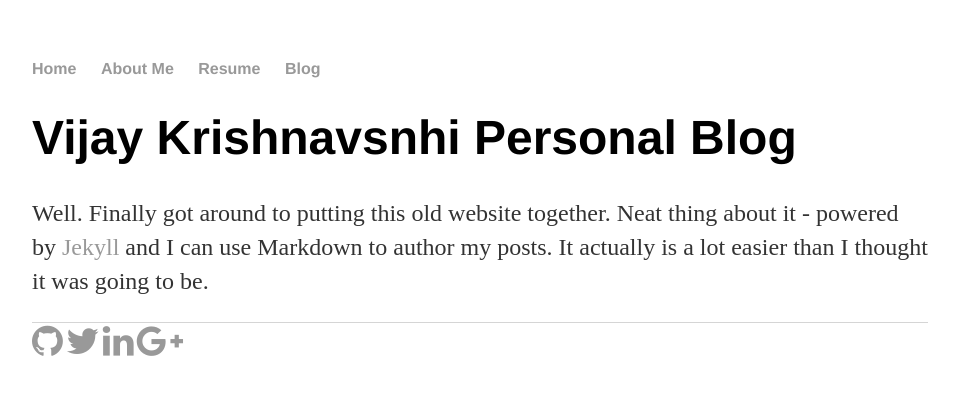
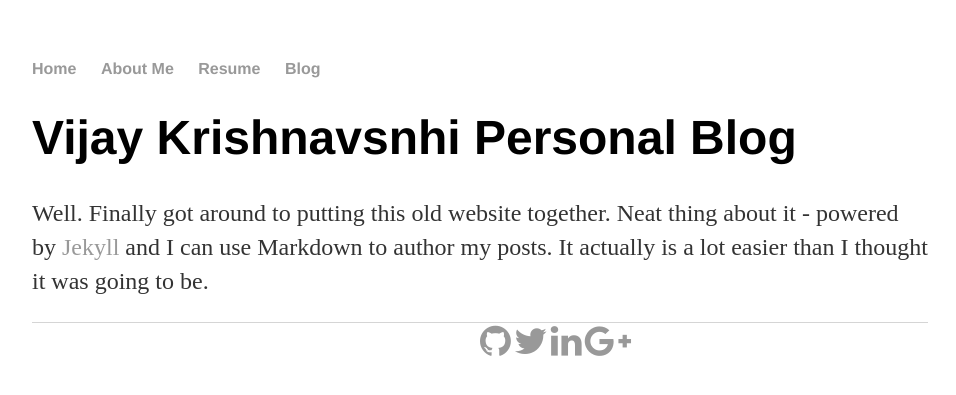
Before and after one commit to vijaykrishnavanshi/vijaykrishnavanshi.github.io, a Jekyll site: the page built from _posts/2014-04-30-vijay-krishnavanshi-site-launched.md, in a window 1280 px wide. Shown: the top 395 px of the page, without its empty margins (160-1116 px from the left). Built offline with Jekyll 4.4.1, drawn with Linux system fonts in a browser that asks for light colours.

Commit message:
Update Footer

```diff
--- a/_layouts/default.html
+++ b/_layouts/default.html
@@ -22,6 +22,7 @@
 			</div><!-- /.container -->
 			<footer>
 				<span>
+					<div style="position: relative; left: 50%;">
 						<a href="https://github.com/vijaykrishnavanshi">
 							<i class="fa fa-github" style="font-size:36px"></i>
 						</a>
@@ -34,6 +35,7 @@
 						<a href="https://www.linkedin.com/in/vijaykrishnavanshi">
 							<i class="fa fa-google-plus" style="font-size:36px"></i>
 						</a>
+					</div>
 				</span>
 			</footer>
 			<style>
```
Lines whose indentation alone changed are shown as unchanged.
